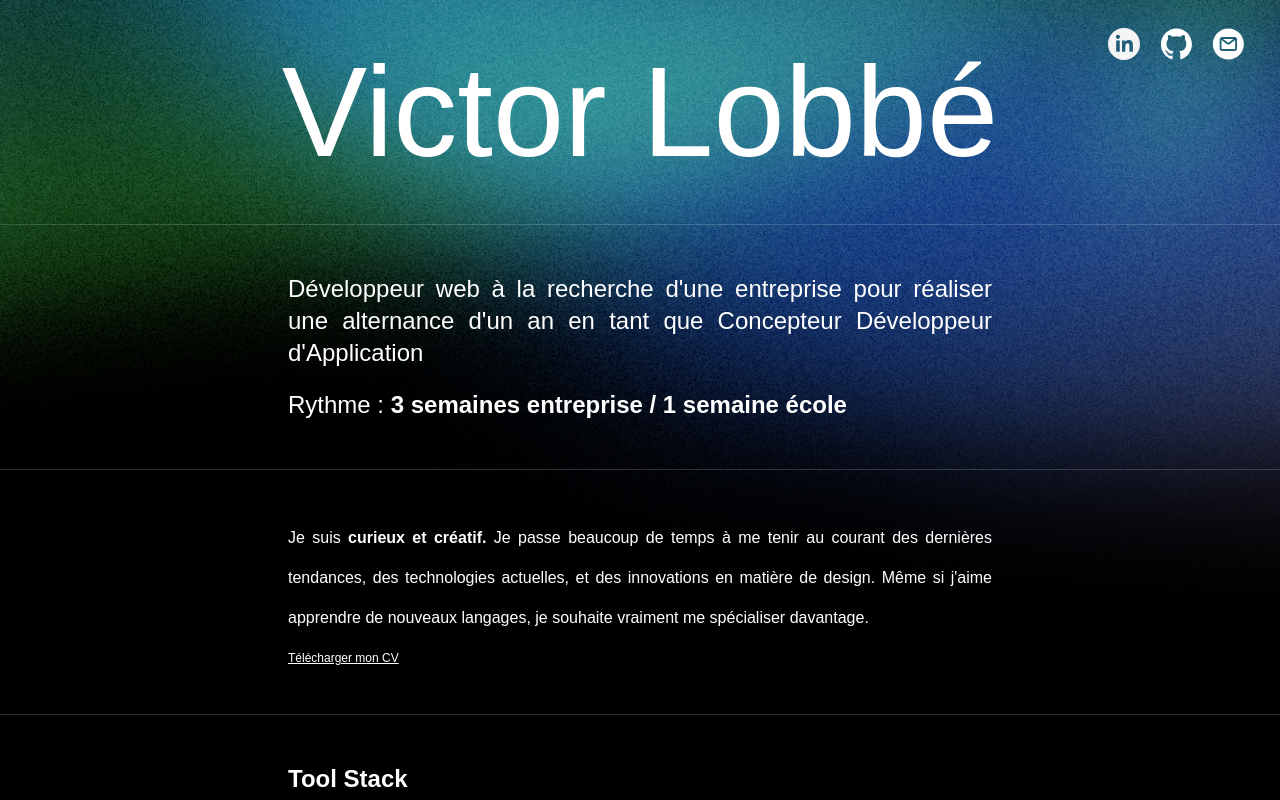
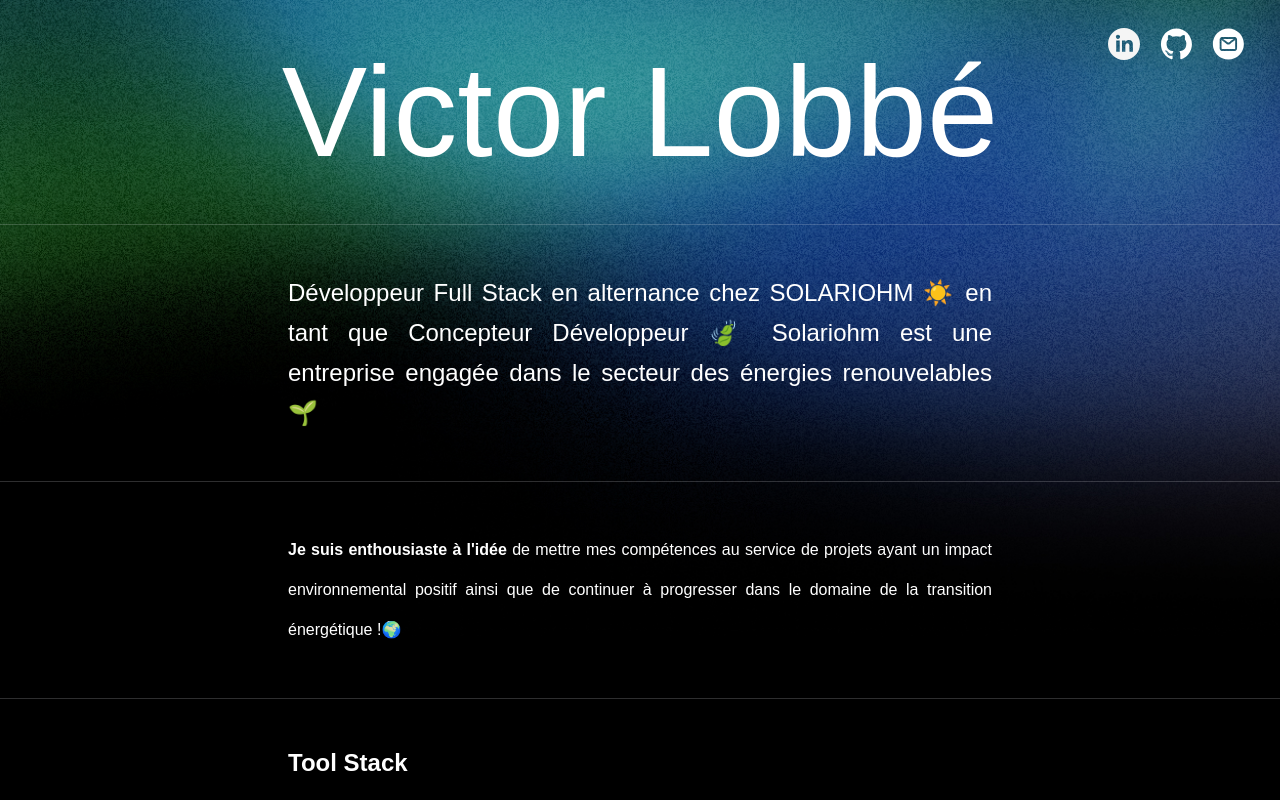
Before and after one commit to DiscoMajor/folio-v2, a Next.js app: page / in a window 1280 px wide. Shown: the top 800 px of the page. Built offline with nearby package versions, Linux system fonts and the light colour scheme; a web font is replaced by a local one.

Commit message:
mise à jour folio alternance

```diff
--- a/src/app/components/alternance.js
+++ b/src/app/components/alternance.js
@@ -7,32 +7,27 @@ export default function Alternance() {
         <main className="flex flex-col justify-center items-center text-justify ">
             <hr className="w-full h-1/2 bg-white opacity-20"></hr>
             <div className="xl:mx-60 lg:mx-52 md:mx-28 sm:mx-11 xs:mx-2 p-12 ">
-                <p className="xl:text-2xl sm:text-xl xs:text-md">
-                    Développeur web à la recherche d'une entreprise pour réaliser une alternance d'un an en tant que Concepteur Développeur
-                    d'Application
-                </p>
-                <p className="xl:text-2xl sm:text-xl xs:text-md pt-5">
-                    Rythme :{" "}
-                    <span className="font-bold hover:text-green-400 hover:transition duration-300 ease-in-out">
-                        3 semaines entreprise / 1 semaine école
-                    </span>
+                <p className="xl:text-2xl sm:text-xl xs:text-md xl:leading-10 xs:leading-6">
+                    Développeur Full Stack en alternance chez SOLARIOHM ☀️ en tant que Concepteur Développeur 🍃 Solariohm est une
+                    entreprise engagée dans le secteur des énergies renouvelables 🌱
                 </p>
             </div>
 
             <hr className="w-full h-1/2 bg-white opacity-20"></hr>
 
             <div className={monda.className}>
-                <p className="xl:text-base xs:text-sm xl:mx-60 lg:mx-52 md:mx-28 sm:mx-11 xs:mx-2 px-12 pt-12 pb-3 xl:leading-10 xs:leading-6 ">
-                    Je suis
-                    <span className="font-bold hover:text-green-400 hover:transition duration-300 ease-in-out"> curieux et créatif. </span>
-                    Je passe beaucoup de temps à me tenir au courant des dernières tendances, des technologies actuelles, et des innovations
-                    en matière de design. Même si j'aime apprendre de nouveaux langages, je souhaite vraiment me spécialiser davantage.
+                <p className="xl:text-base xs:text-sm xl:mx-60 lg:mx-52 md:mx-28 sm:mx-11 xs:mx-2 px-12 pt-12  xl:leading-10 xs:leading-6 pb-12">
+                    <span className="font-bold hover:text-green-400 hover:transition duration-300 ease-in-out">
+                        Je suis enthousiaste à l'idée
+                    </span>
+                    &nbsp;de mettre mes compétences au service de projets ayant un impact environnemental positif ainsi que de continuer à
+                    progresser dans le domaine de la transition énergétique !🌍
                 </p>
-                <div className="xl:mx-60 lg:mx-52 md:mx-28 sm:mx-11 xs:mx-2 px-12 pb-12 text-xs ">
+                {/* <div className="xl:mx-60 lg:mx-52 md:mx-28 sm:mx-11 xs:mx-2 px-12 pb-12 text-xs ">
                     <Link href="/files/cv_lm_victor_lobbe.pdf" download="cv_lm_victor_lobbe.pdf" target="blank">
                         <span className="hover:text-green-400 underline"> Télécharger mon CV</span>
                     </Link>
-                </div>
+                </div> */}
             </div>
         </main>
     );
```
